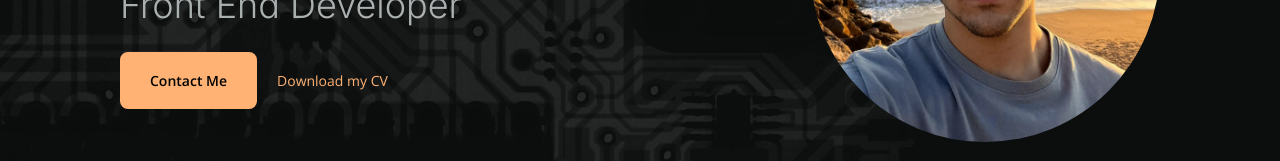
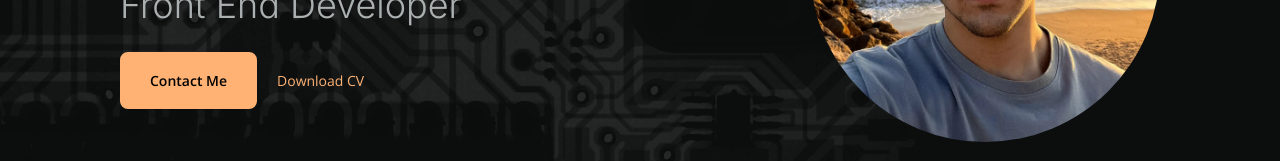
Before and after one commit to DanielAlves1501/DanielAlvesPortfolio, a Next.js app: page / in a window 1280 px wide. Shown: the part 407-568 px from the top of the page. Built offline with nearby package versions, Linux system fonts and the light colour scheme.

Commit message:
testing actions

```diff
--- a/src/components/Hero.js
+++ b/src/components/Hero.js
@@ -20,7 +20,7 @@ const Hero = () => {
               target="_blank"
               className="text-secondary ml-5 text-[14px] hover:text-gray transition-colors duration-300"
             >
-              Download my CV
+              Download CV
             </a>
           </div>
         </div>
```
